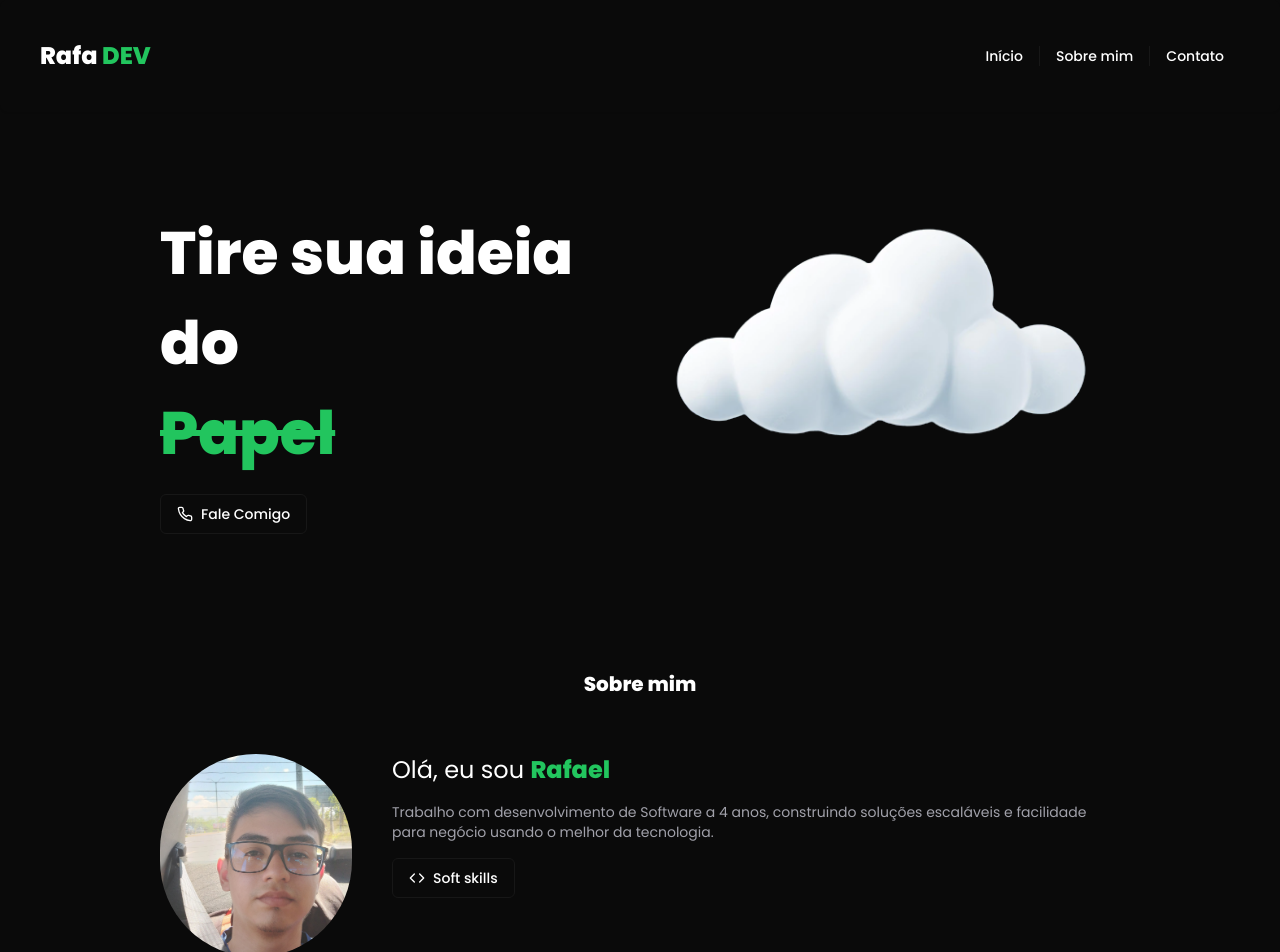
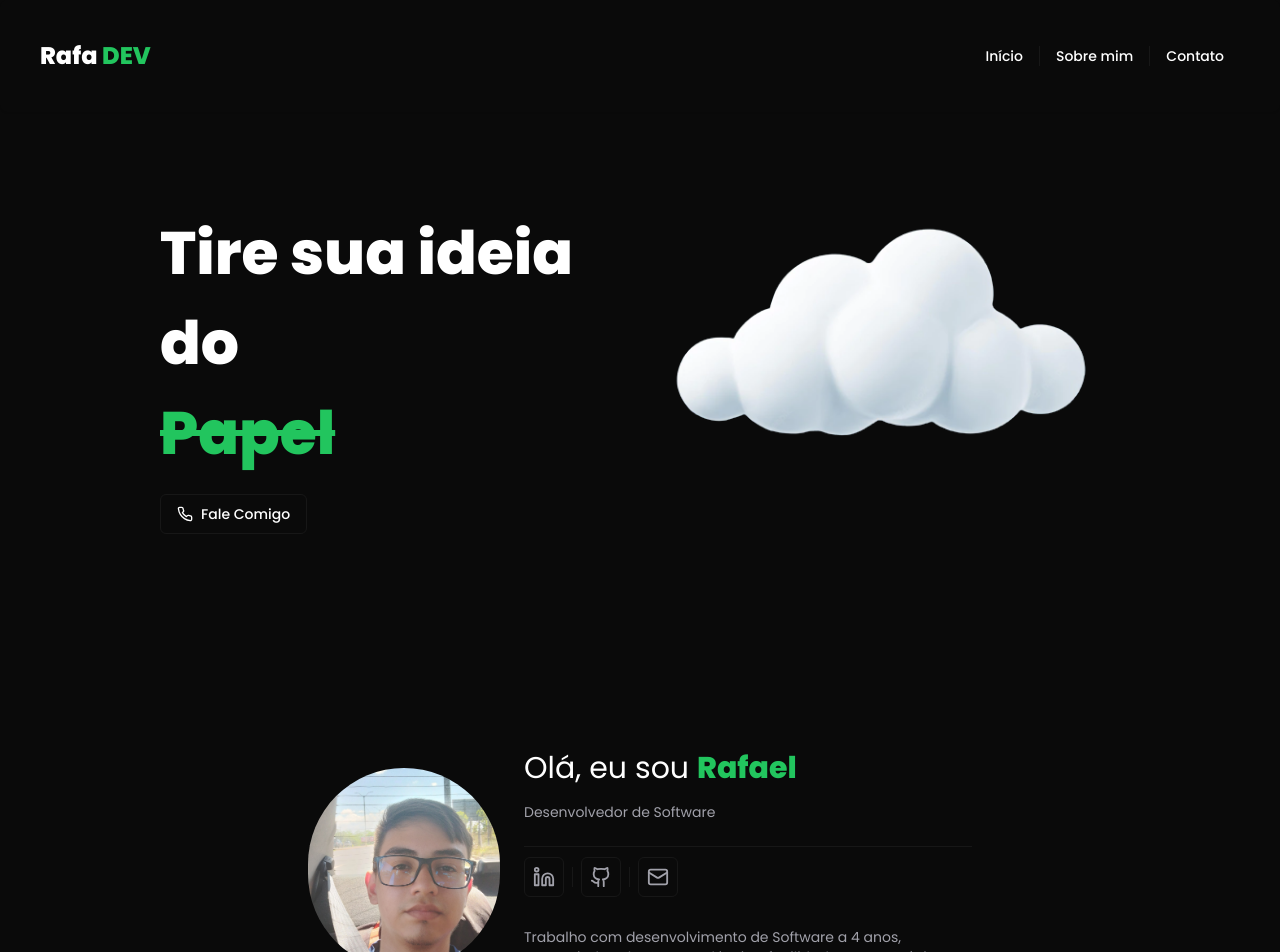
Before and after one commit to oRafael07/rafadev.systems, a Next.js app: page / in a window 1280 px wide. Shown: the top 952 px of the page. Built offline with nearby package versions, Linux system fonts and the light colour scheme.

Commit message:
refact: about me

```diff
--- a/src/app/page.tsx
+++ b/src/app/page.tsx
@@ -1,6 +1,7 @@
 import Slider from "@/components/slider";
 import { Button } from "@/components/ui/button";
-import { CodeIcon, PhoneIcon } from "lucide-react";
+import { Separator } from "@/components/ui/separator";
+import { CodeIcon, Github, Linkedin, Mail, PhoneIcon } from "lucide-react";
 import Image from "next/image";
 
 export default function Home() {
@@ -40,10 +41,9 @@ export default function Home() {
       </section>
 
       <section id="about-me">
-        <div className="mt-20">
-          <h1 className="text-center text-xl font-bold">Sobre mim</h1>
+        {/* <h1 className="mb-10 text-center text-xl font-bold">Sobre mim</h1> */}
 
-          <div className="mt-4 flex flex-col gap-10 py-10 md:flex-row md:items-start md:justify-between md:gap-10 md:px-40">
+        <div className="my-20 flex flex-col justify-center gap-10 md:flex-row md:items-center md:gap-6 md:px-40 md:py-20">
           <Image
             src="/me.jpg"
             alt="Eu"
@@ -53,28 +53,49 @@ export default function Home() {
             style={{
               objectFit: "contain",
             }}
-              className="mx-auto h-auto max-h-[40%] w-full max-w-[40%] rounded-full md:max-h-[20%] md:max-w-[20%]"
+            className="mx-auto h-auto max-h-[35%] w-full max-w-[35%] rounded-full md:mx-0 md:max-h-[15%] md:max-w-[15%] lg:max-h-[20%] lg:max-w-[20%]"
           />
-            <div className="px-10 md:px-0">
-              <h1 className="text-center text-2xl font-light md:text-left">
+          <div className="flex w-auto flex-col px-10 md:px-0">
+            <h1 className="text-center text-3xl font-light md:text-left">
               Olá, eu sou{" "}
               <span className="font-bold text-green-500">Rafael</span>
             </h1>
-              <p className="mt-4 text-sm text-zinc-400">
+            <p className="py-4 text-center text-sm text-zinc-400 md:text-left">
+              Desenvolvedor de Software
+            </p>
+
+            <Separator className="my-2" />
+            <div className="mx-auto mt-3 flex h-5 items-center space-x-2 text-sm md:mx-0">
+              <Button
+                variant="outline"
+                className="p-2 text-zinc-400 hover:bg-green-500"
+                size="icon"
+              >
+                <Linkedin />
+              </Button>
+              <Separator orientation="vertical" />
+              <Button
+                variant="outline"
+                className="p-2 text-zinc-400 hover:bg-green-500"
+                size="icon"
+              >
+                <Github />
+              </Button>
+              <Separator orientation="vertical" />
+              <Button
+                variant="outline"
+                className="p-2 text-zinc-400 hover:bg-green-500"
+                size="icon"
+              >
+                <Mail />
+              </Button>
+            </div>
+
+            <p className="mx-auto mt-10 px-10 text-center text-sm text-zinc-400 md:max-w-md md:px-0 md:text-left">
               Trabalho com desenvolvimento de Software a 4 anos, construindo
               soluções escaláveis e facilidade para negócio usando o melhor da
               tecnologia.
             </p>
-              <div className="flex justify-center md:justify-start">
-                <Button
-                  variant="outline"
-                  className="mt-4 justify-start gap-2 hover:bg-green-500"
-                >
-                  <CodeIcon size={16} />
-                  Soft skills
-                </Button>
-              </div>
-            </div>
           </div>
         </div>
       </section>
@@ -86,7 +107,7 @@ export default function Home() {
             Veja um pouco das minhas experiências
           </p>
 
-          <div className="my-20">
+          <div className="mb-20 mt-10">
             <Slider />
           </div>
         </div>
```
Also changed, not shown: public/skills/python.svg (added). Lines whose indentation alone changed are shown as unchanged.
